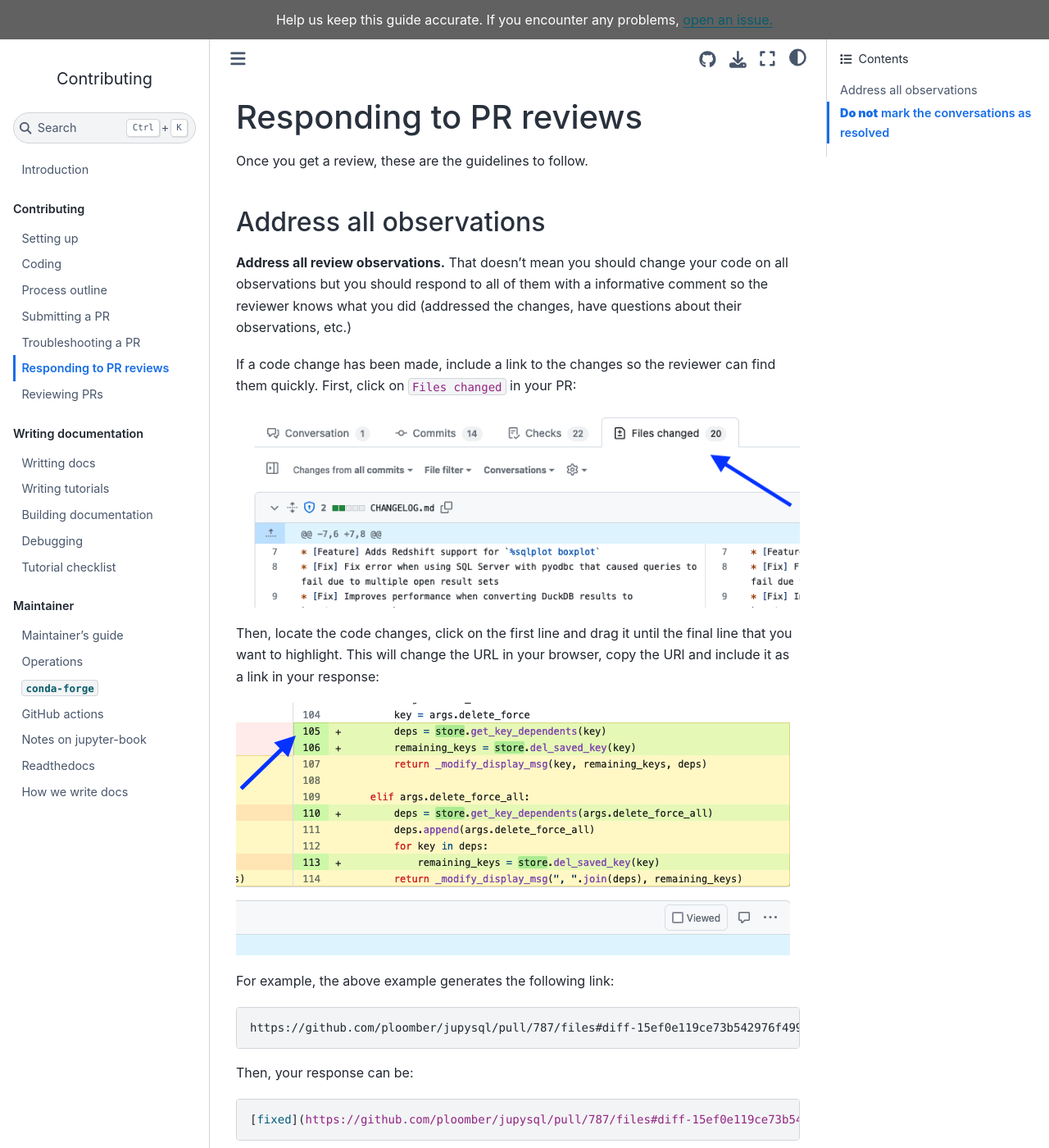
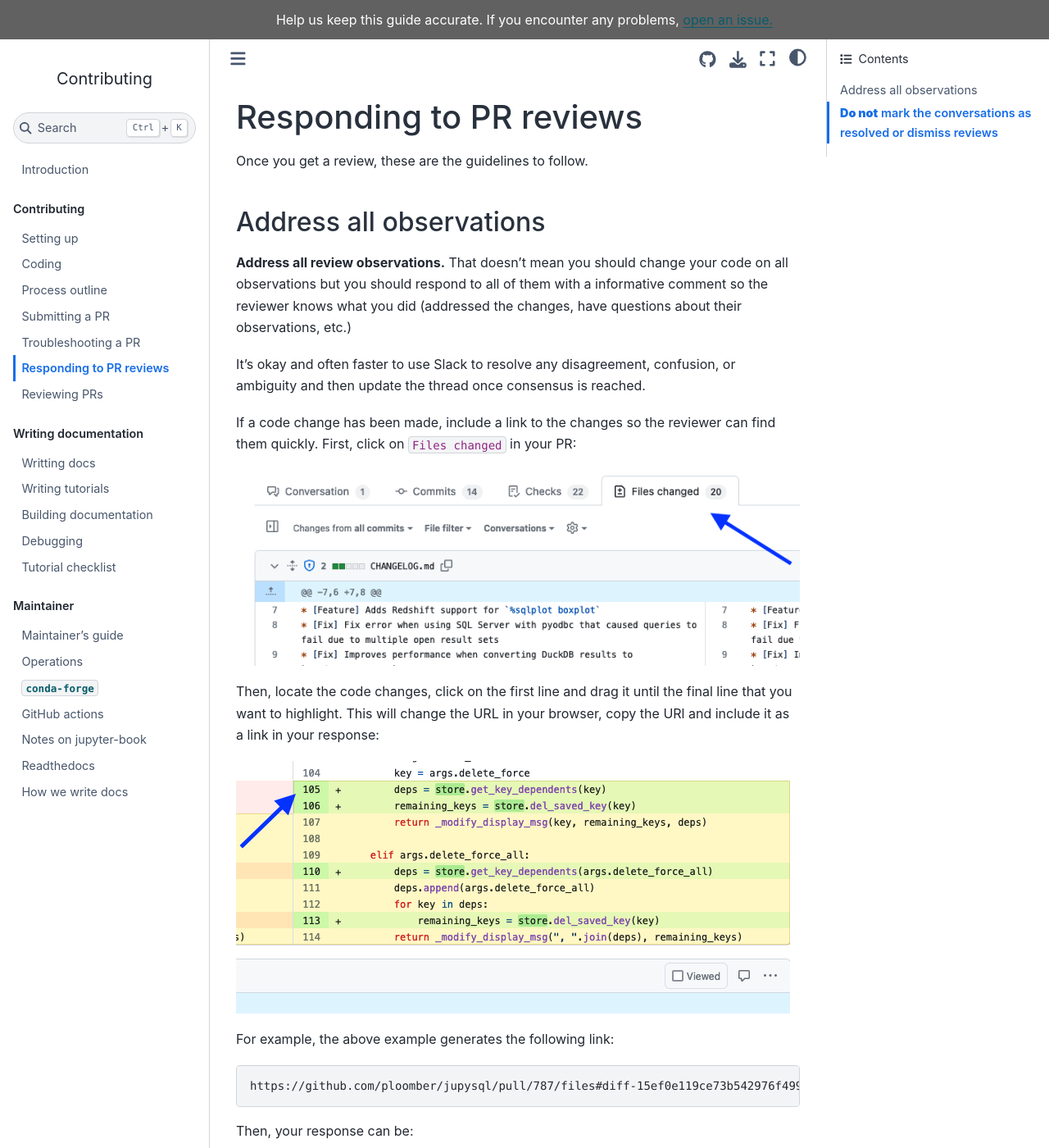
Before and after one commit to ploomber/contributing, a Jupyter Book: the page built from contributing/responding-pr-review.md, in a window 1280 px wide and 1400 px high. Shown: the whole window at 82% size. Built offline with Jupyter Book 1.0.4 settings and Sphinx 7.4.7 and the Sphinx Book theme 1.1.4, drawn with Linux system fonts in a browser that asks for light colours; some of the changed text lies outside the part shown.

Commit message:
PR suggestions

````diff
--- a/contributing/responding-pr-review.md
+++ b/contributing/responding-pr-review.md
@@ -8,6 +8,9 @@
 all observations but you should respond to all of them with a informative comment so
 the reviewer knows what you did (addressed the changes, have questions about their
 observations, etc.)
+
+It's okay and often faster to use Slack to resolve any disagreement, confusion,
+or ambiguity and then update the thread once consensus is reached.
 
 If a code change has been made, include a link to the changes so the reviewer
 can find them quickly. First, click on `Files changed` in your PR:
@@ -30,8 +33,9 @@
 [fixed](https://github.com/ploomber/jupysql/pull/787/files#diff-15ef0e119ce73b542976f499fcc3cbb967d30af8199e058aec2bc77c30973061R105-R114)
 ```
 
-## **Do not** mark the conversations as resolved
+## **Do not** mark the conversations as resolved or dismiss reviews
 
 The reviewer is responsible for making conversations as resolved.
 
 ![](../assets/resolve-conversation.png)
+![](../assets/dismiss-review.png)
````
Also changed, not shown: assets/dismiss-review.png (added).
